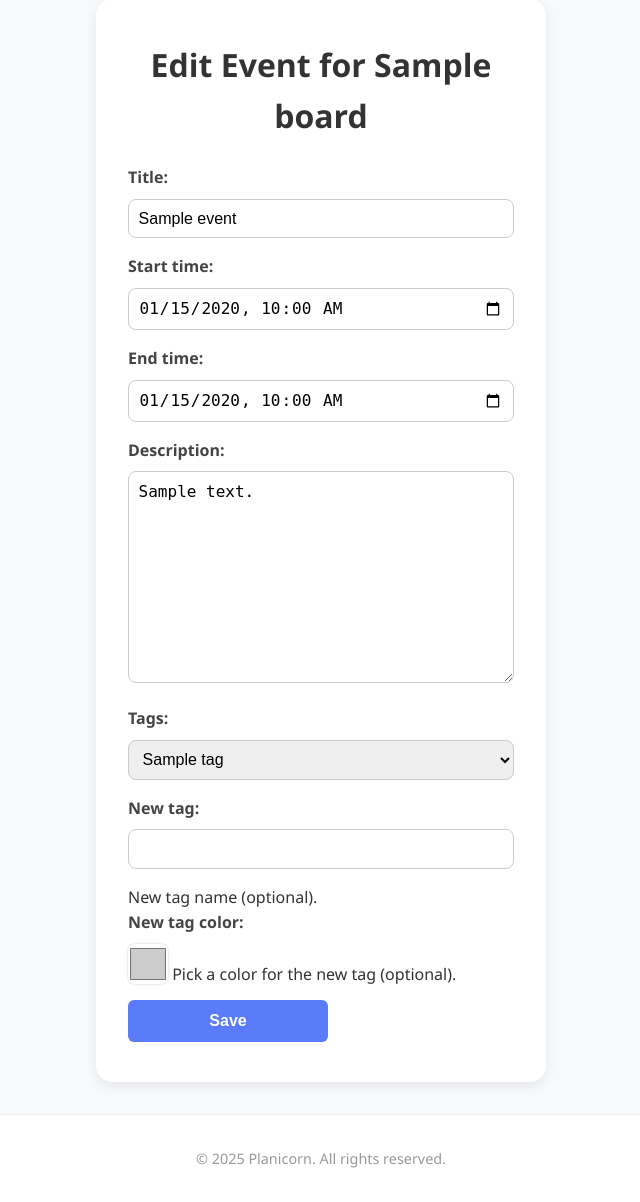
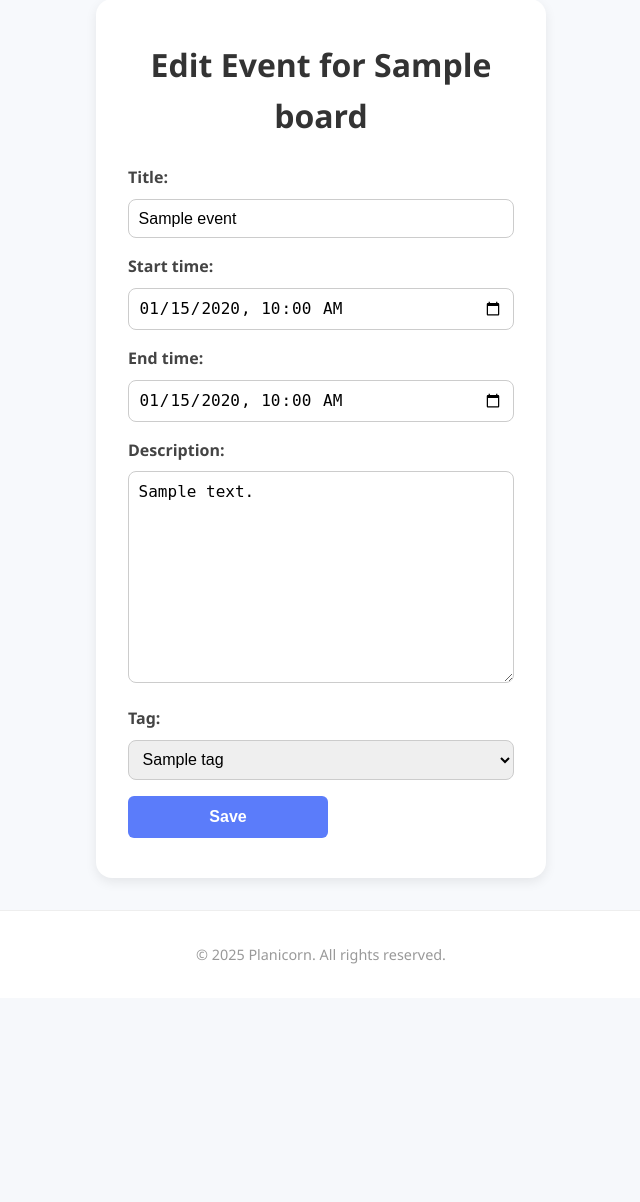
Before and after one commit to skovakina/planicorn, a Django app: page /events/1/edit/ in a window 1280 px wide. Shown: the part 171-1373 px from the top of the page, without its empty margins (319-959 px from the left). After the commit the page ends 1135 px from the top, so only its background shows below. Run offline with Django 5.2, Linux system fonts and the light colour scheme; a user stored in the database is signed in; tables that the repository leaves empty hold one stand-in row (values such as "Sample post").

Commit message:
feat: fix everything

```diff
--- a/config/settings.py
+++ b/config/settings.py
@@ -76,7 +76,7 @@ WSGI_APPLICATION = 'config.wsgi.application'
 DATABASES = {
     'default': {
         'ENGINE': 'django.db.backends.postgresql',
-        'NAME': 'plantcollector',
+        'NAME': 'planicorn',
         'USER': 'postgres',
         'PASSWORD': '393304',
     }
--- a/main_app/forms.py
+++ b/main_app/forms.py
@@ -11,28 +11,20 @@ class BoardForm(forms.ModelForm):
         }
 
 class EventForm(forms.ModelForm):
-    new_tag = forms.CharField(required=False, help_text="New tag name (optional).")
-    new_tag_color = forms.CharField(
-        required=False,
-        widget=forms.TextInput(attrs={'type': 'color'}),
-        initial="#CCCCCC",
-        help_text="Pick a color for the new tag (optional)."
-    )
-
     class Meta:
         model = Event
-        fields = ['title', 'start_time', 'end_time', 'description', 'tags']
+        fields = ['title', 'start_time', 'end_time', 'description', 'tag']
         widgets = {
             'start_time': forms.DateTimeInput(attrs={'type': 'datetime-local'}),
             'end_time': forms.DateTimeInput(attrs={'type': 'datetime-local'}),
-            'tags': forms.Select,
+            'tag': forms.Select,
         }
 
     def __init__(self, *args, **kwargs):
         board = kwargs.pop('board', None)
         super().__init__(*args, **kwargs)
         if board:
-            self.fields['tags'].queryset = board.tags.all()
+            self.fields['tag'].queryset = board.tag.all()
         self.board = board
 
 class TagForm(forms.ModelForm):
--- a/main_app/models.py
+++ b/main_app/models.py
@@ -20,7 +20,7 @@ class Board(models.Model):
 # Tag model
 class Tag(models.Model):
     name = models.CharField(max_length=50)
-    board = models.ForeignKey(Board, on_delete=models.CASCADE, related_name='tags')
+    board = models.ForeignKey(Board, on_delete=models.CASCADE, related_name='tag')
     color = models.CharField(max_length=7, default='#CCCCCC')
 
     def __str__(self):
@@ -33,7 +33,7 @@ class Event(models.Model):
     start_time = models.DateTimeField()
     end_time = models.DateTimeField()
     description = models.TextField(blank=True)
-    tags = models.ManyToManyField(Tag, related_name='events', blank=True)
+    tag = models.ForeignKey(Tag, null=True, blank=True, on_delete=models.SET_NULL)
 
     def __str__(self):
         return self.title
--- a/main_app/views.py
+++ b/main_app/views.py
@@ -69,7 +69,6 @@ def board_detail(request, board_id):
 
     return render(request, 'boards/board_detail.html', {'board': board, 'events': events, 'hours': hours,})
 
-
 # Create Event
 @login_required
 def create_event(request, board_id):
@@ -81,18 +80,9 @@ def create_event(request, board_id):
             event.board = board
             event.save()
             form.save_m2m()
-            new_tag_name = form.cleaned_data.get('new_tag')
-            new_tag_color = form.cleaned_data.get('new_tag_color') or "#CCCCCC"
-
-            if new_tag_name:
-                new_tag, created = Tag.objects.get_or_create(
-                    name=new_tag_name.strip(),
-                    board=board,
-                    defaults={'color': new_tag_color}
-                )
-                event.tags.add(new_tag)
-
             return redirect('board_detail', board_id=board.id)
+        else:
+            print(form.errors)
     else:
         form = EventForm(board=board)
     return render(request, 'events/event_form.html', {'form': form, 'board': board, 'title': 'Create Event'})
@@ -120,3 +110,15 @@ def delete_event(request, event_id):
         event.delete()
         return redirect('board_detail', board_id=board_id)
     return render(request, 'events/confirm_delete.html', {'event': event})
+
+# Create Tag
+# @login_required
+# def create_tag(request, board_id):
+#     board = get_object_or_404(Board, id=board_id, owner=request.user)
+#     if request.method == 'POST':
+#         name = request.POST.get('name')
+#         color = request.POST.get('color', '#CCCCCC')
+#         if name:
+#             Tag.objects.create(name=name.strip(), color=color, board=board)
+#             return redirect('board_detail', board_id=board.id)
+#     return render(request, 'tag/tag_form.html', {'board': board})
```
Also changed, not shown: main_app/templates/boards/board_detail.html (+10 -5 lines), main_app/migrations/0001_initial.py, main_app/migrations/0002_board_end_date_board_location_board_start_date_and_more.py (deleted), main_app/migrations/0003_tag_color.py (deleted).
